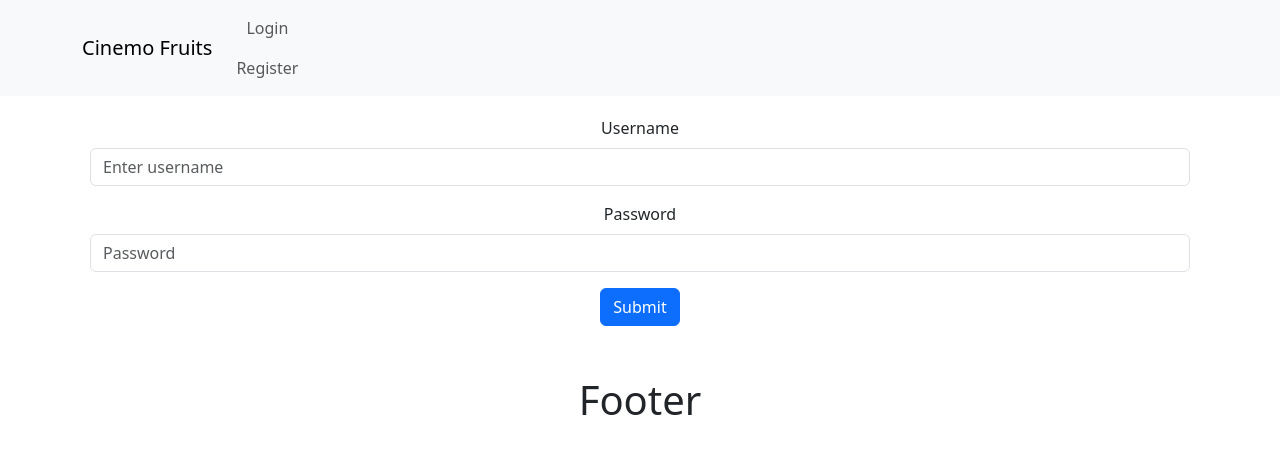
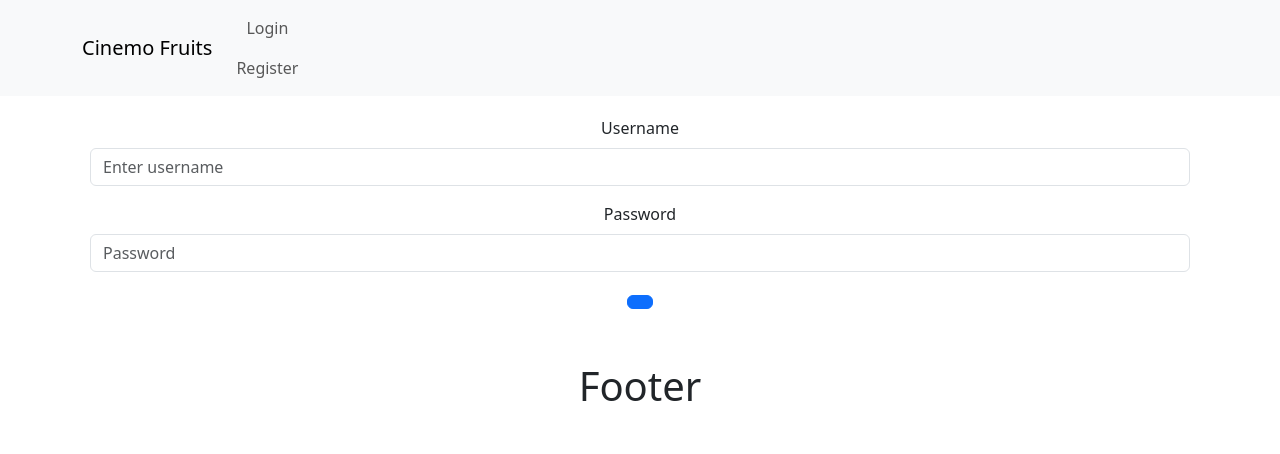
Before and after one commit to iButcat/fruits-ecommerce, a React (Create React App) app in the folder client/: page /login in a window 1280 px wide. Shown: the top 454 px of the page. Built offline with nearby package versions, Linux system fonts and the light colour scheme.

Commit message:
login redirect

```diff
--- a/client/src/pages/Login.js
+++ b/client/src/pages/Login.js
@@ -1,4 +1,4 @@
-import React, { useState } from 'react';
+import React, { useEffect, useState } from 'react';
 
 import axios from 'axios';
 import { Container, Form, Button } from 'react-bootstrap';
@@ -18,28 +18,31 @@ function Login() {
             }))
         .then(response => {
             if (response.status === 200) {
-                setIsLogged(true);
-                localStorage.setItem('logged', JSON.stringify(isLogged));
                 localStorage.setItem('token', JSON.stringify(response.data.token));
             } else {
                 return "wrong login credentials";
             }
+            localStorage.setItem('logged', JSON.stringify(isLogged));
+            setIsLogged(true);
         })
         .catch((err) => console.log(err));
     }
+
+    useEffect(() => {
+        console.log('UPDATE LOGGED: ', isLogged);
+        localStorage.setItem('logged', JSON.stringify(isLogged));
+    }, [isLogged]);
+
     return (
         <Container style={{padding: 20}}>
             <div className="login">
-                {isLogged
-                ? <h1>Already logged in</h1>
-                : <Form onSubmit={handleSubmit}>
+                <Form onSubmit={handleSubmit}>
                 <Form.Group className="mb-3" controlId="formBasicUsername">
                     <Form.Label>Username</Form.Label>
                     <Form.Control type="username" placeholder="Enter username"
                     value={username}
                     onChange={e => setUsername(e.target.value)} />
                 </Form.Group>
-
                 <Form.Group className="mb-3" controlId="formBasicPassword">
                     <Form.Label>Password</Form.Label>
                     <Form.Control
@@ -49,11 +52,9 @@ function Login() {
                     onChange={e => setPassword(e.target.value)} />
                 </Form.Group>
                 <Button variant="primary" type="submit">
-                    Submit
-                    {isLogged ? <Link to="home" /> : <Link/>}
+                    {isLogged ? <Link to="home" style={{ textDecoration: 'none' }}>Submit</Link> : <Link/>}
                 </Button>
                 </Form>
-                }
             </div>
         </Container>
     );
```
